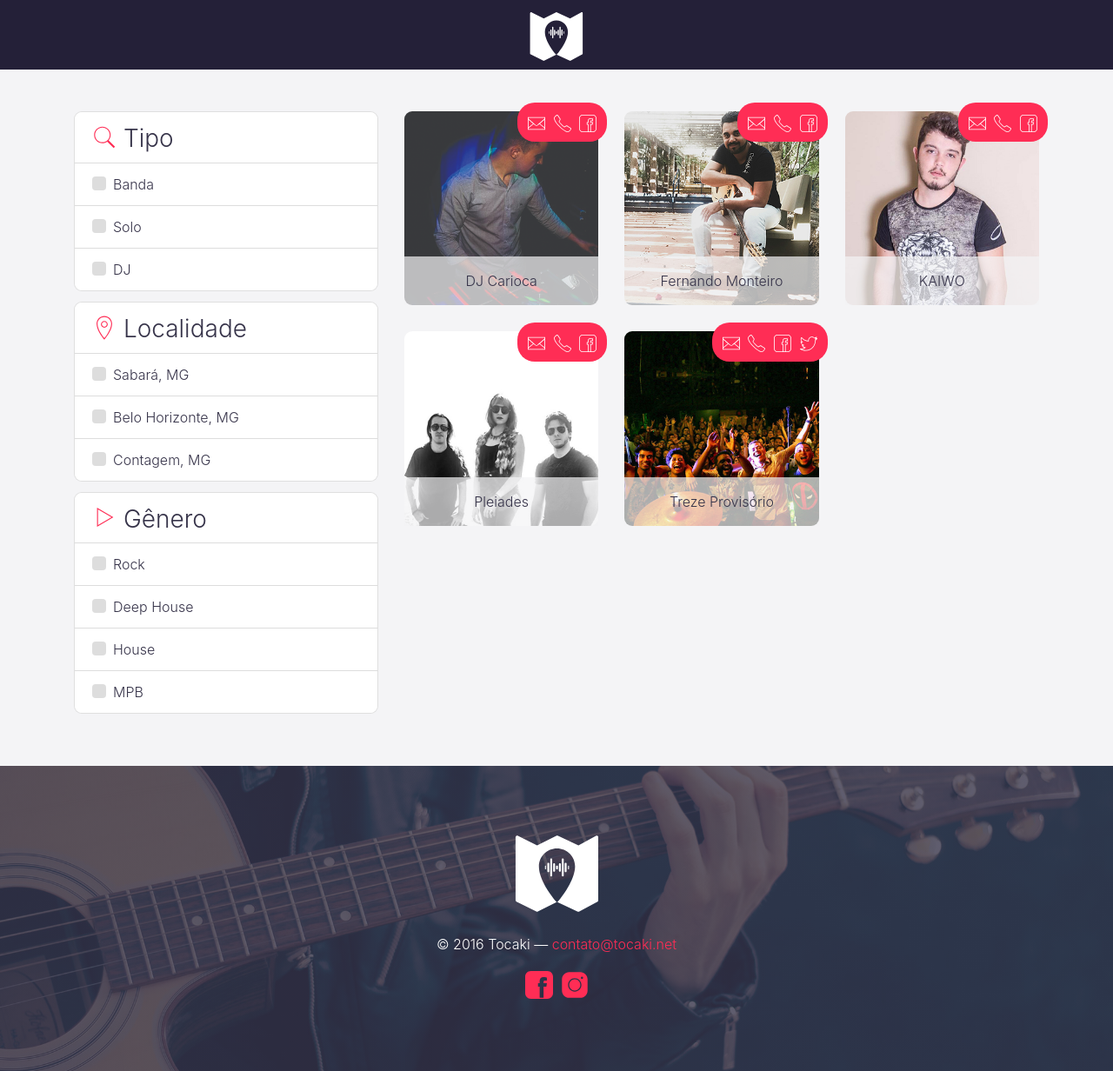
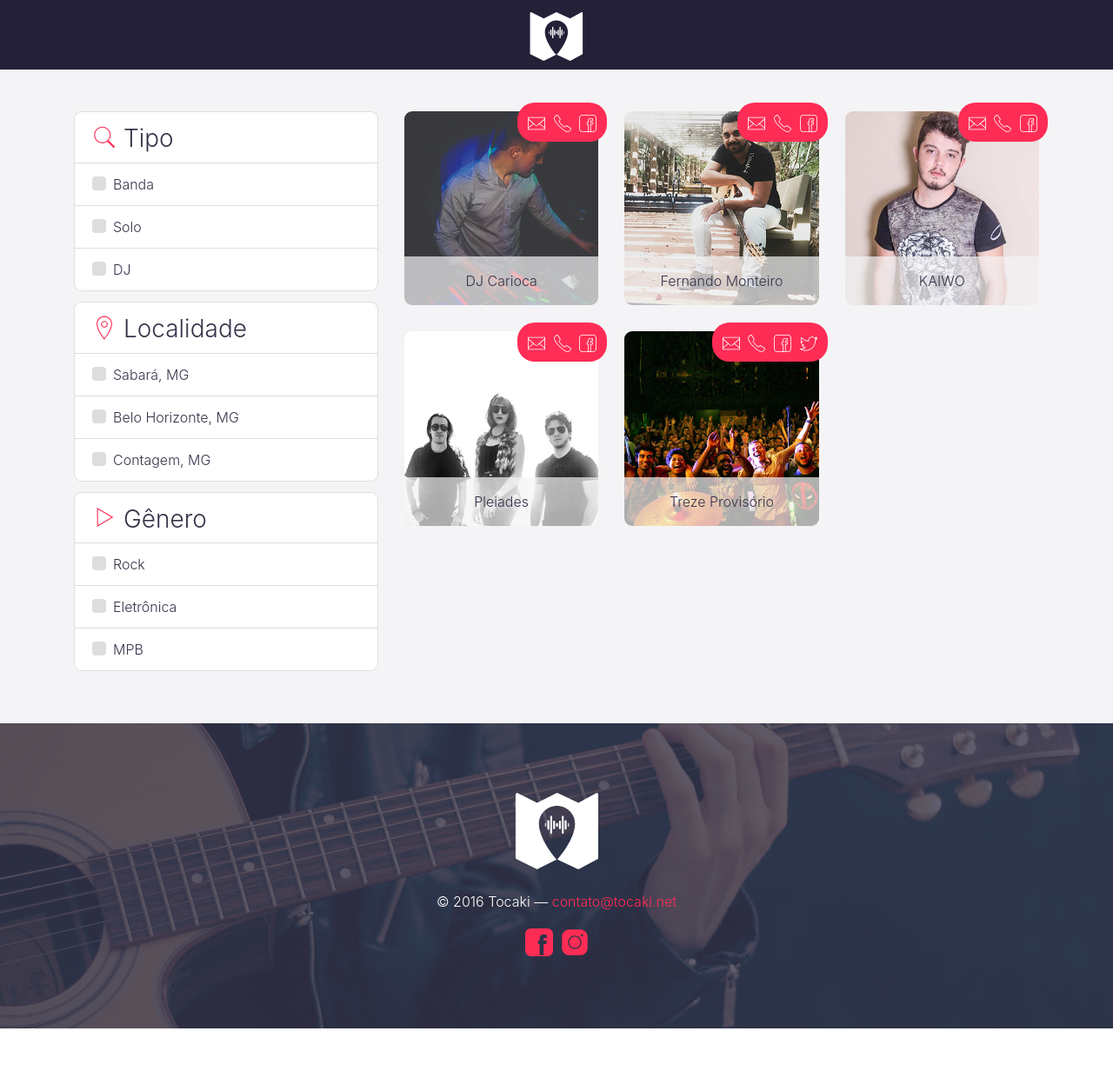
Before and after one commit to tocaki/tocaki.github.io, a Jekyll site: the page built from artistas.html, in a window 1280 px wide. Shown: the whole page at 87% size. Built offline with Jekyll 4.4.1, drawn with Linux system fonts in a browser that asks for light colours; after the commit the page ends 1183 px from its top, so only the background shows below that.

Commit message:
Updated genres.yml

```diff
--- a/_data/genres.yml
+++ b/_data/genres.yml
@@ -1,4 +1,3 @@
 - Rock
-- Deep House
-- House
+- Eletrônica
 - MPB
```
